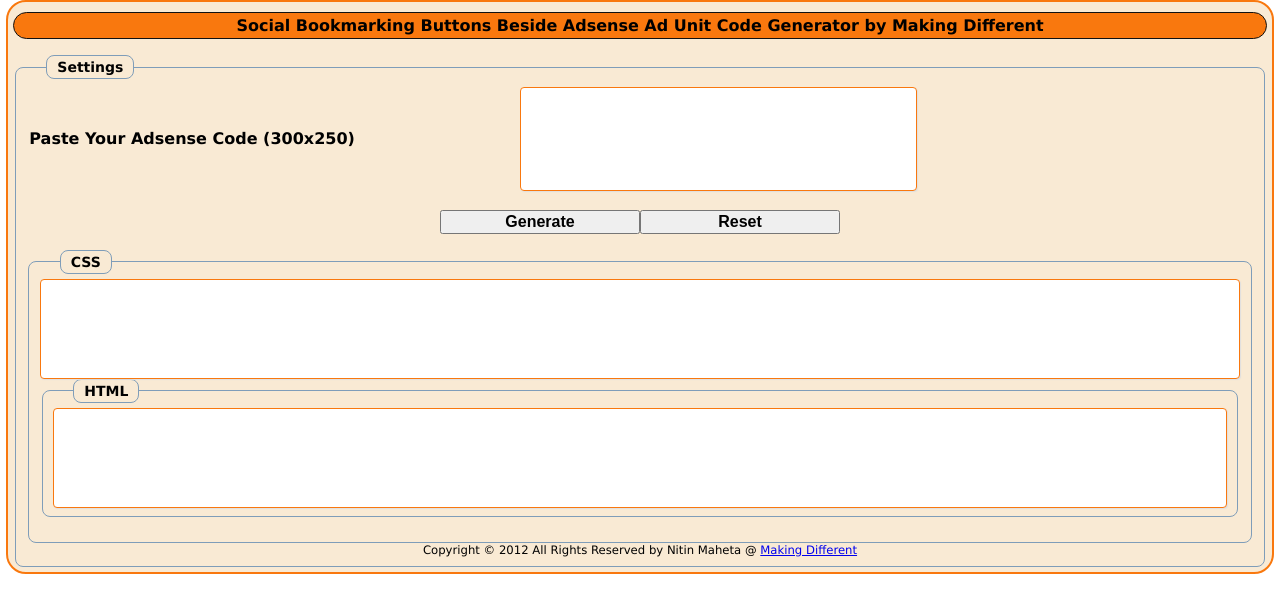
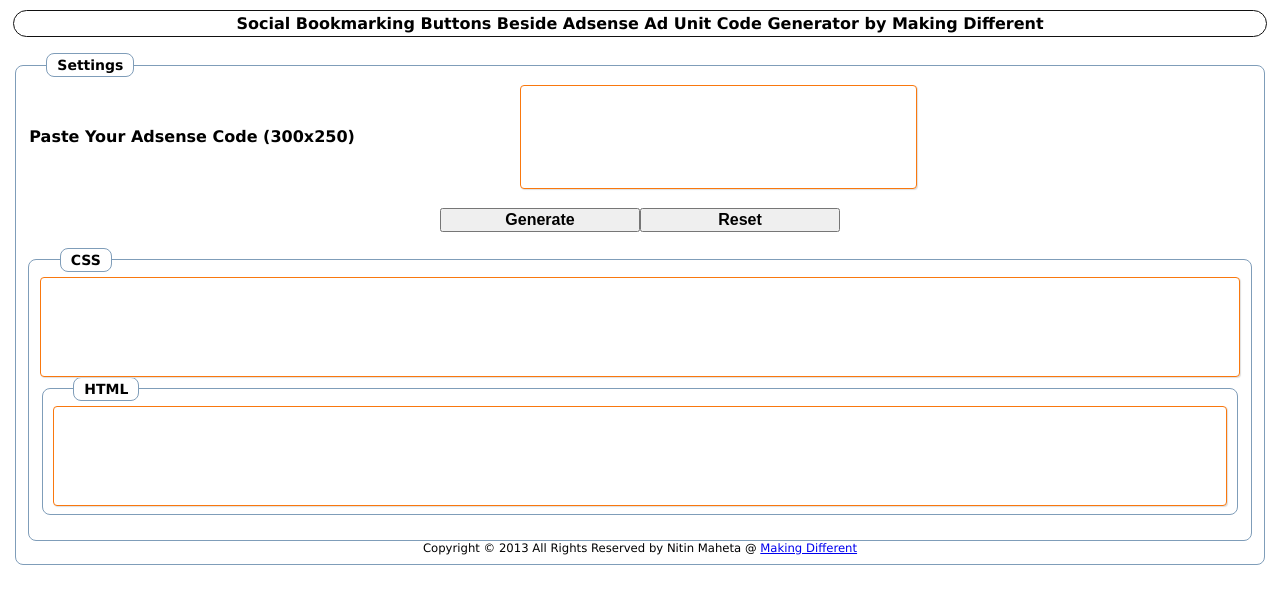
Before and after one commit to DepriPramana/blogger-widgets, a plain HTML site: page Social Bookmarking Buttons Beside Adsense Ad Unit Code Generator by Making Different.html in a window 1280 px wide. Drawn offline with Linux system fonts and the light colour scheme.

Commit message:
Update Social Bookmarking Buttons Beside Adsense Ad Unit Code Generator by Making Different.html
fggggggggggggggllllllllllll

```diff
--- a/Social Bookmarking Buttons Beside Adsense Ad Unit Code Generator by Making Different.html
+++ b/Social Bookmarking Buttons Beside Adsense Ad Unit Code Generator by Making Different.html
@@ -46,12 +46,11 @@
 }
 body { font-family: Verdana, Arial;margin: 0;padding: 0;text-align: left;background-color:#ffffff;font-size:14px;}
 #outer-wrapper {font-family: Verdana, Arial;}
-#content-wrapper { width: 98%; max-widtd:980px;  margin: 0 auto;  padding: 5px;  text-align: left;  background-color: #F9EAD4;
-border:2px solid #F9780E;
+#content-wrapper { width: 98%; max-widtd:980px;  margin: 0 auto;  padding: 5px;  text-align: left;  background-color: #FFFFFF;
 -webkit-border-radius: 20px;-moz-border-radius: 20px;border-radius: 20px;
 }
 #content-wrapper h2 {text-align:center;font-size:20px;margin: 5px 0 1em
-;padding: 3px 10px;background-color: #F9780E;font-size:16px;color:#000;border:1px solid #111;
+;padding: 3px 10px;background-color: #FFFFFF;font-size:16px;color:#000;border:1px solid #111;
 -webkit-border-radius: 20px;-moz-border-radius: 20px;border-radius: 20px;
 }
 .redi{-moz-border-radius: 8px; -webkit-border-radius: 8px; border-radius: 8px; }
@@ -165,7 +164,7 @@ var widget=document.getElementsByName("md7765")[0].value=""
 <br><fieldset class='redi' style='border:1px solid #7F9DB9;'><legend class='redi' align='left' style=' border:1px solid #7F9DB9;padding:3px 10px;margin-left:20px;'><b>HTML</b></legend>
 <textarea class="textarea-box" name='md7765' onfocus="this.select()" onmouseover="this.focus()" onclick="this.focus();this.select()" style=' background:#ffffff;width:100%;height:100px;' readonly='readonly' name='tbox'></textarea></fieldset>
 <br></fieldset>
-<center><small> Copyright &copy; 2012 All Rights Reserved by Nitin Maheta @ <a href='http://www.gj37765.blogspot.com/'>Making Different</a></small></center>
+<center><small> Copyright &copy; 2013 All Rights Reserved by Nitin Maheta @ <a href='http://www.makingdifferent.com/' target='blank'>Making Different</a></small></center>
 </div>
 </body>
 </html>
```
